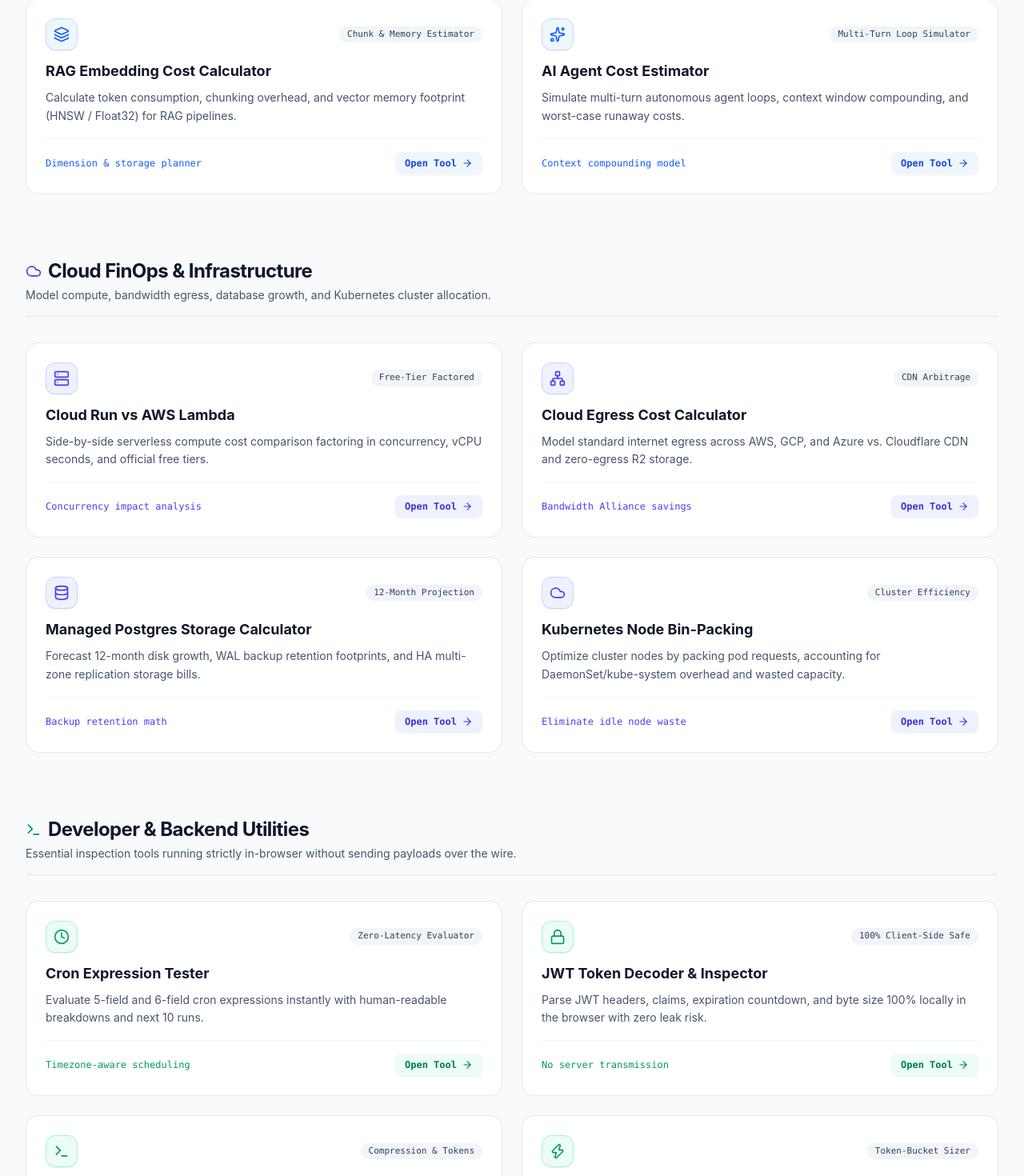
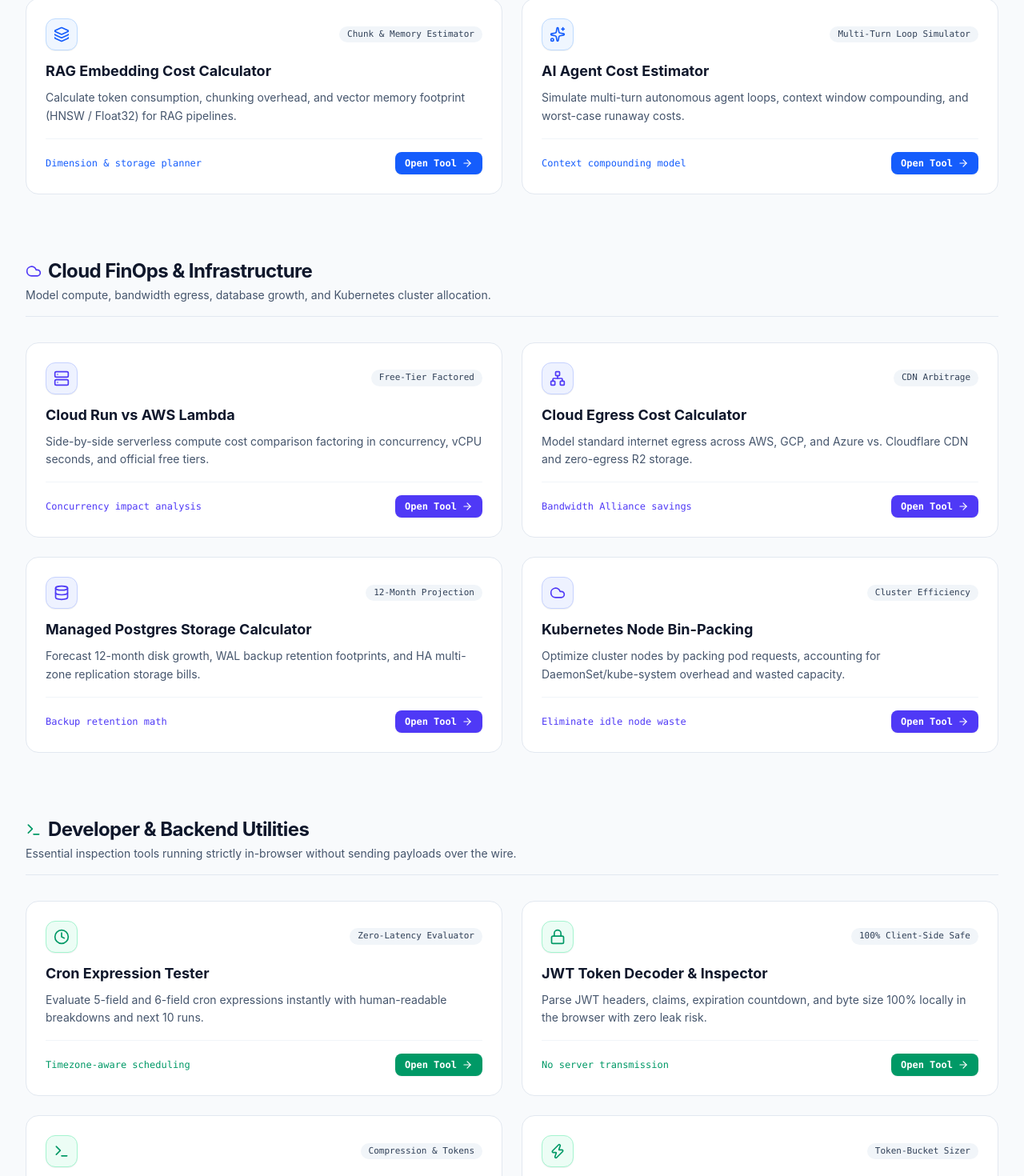
Before and after one commit to haseeb0505/devopskit, a Next.js app: page / in a window 1280 px wide. Shown: the part 1065-2535 px from the top of the page at 80% size. Built offline with nearby package versions, Linux system fonts and the light colour scheme.

Commit message:
style: use solid vibrant action button style for Open Tool

```diff
--- a/src/app/page.tsx
+++ b/src/app/page.tsx
@@ -218,7 +218,7 @@ export default function HomePage() {
                 </div>
                 <div className="pt-4 border-t border-slate-100 flex items-center justify-between text-xs font-mono">
                   <span className="text-blue-600 font-medium">{tool.highlight}</span>
-                  <span className="inline-flex items-center gap-1.5 px-3 py-1.5 rounded-lg bg-blue-50 text-blue-700 font-semibold group-hover:bg-blue-600 group-hover:text-white transition-all shadow-xs">
+                  <span className="inline-flex items-center gap-1.5 px-3 py-1.5 rounded-lg bg-blue-600 text-white font-semibold whitespace-nowrap shadow-xs group-hover:bg-blue-700 transition-colors">
                     Open Tool <ArrowRight className="h-3.5 w-3.5 group-hover:translate-x-0.5 transition-transform" />
                   </span>
                 </div>
@@ -269,7 +269,7 @@ export default function HomePage() {
                 </div>
                 <div className="pt-4 border-t border-slate-100 flex items-center justify-between text-xs font-mono">
                   <span className="text-indigo-600 font-medium">{tool.highlight}</span>
-                  <span className="inline-flex items-center gap-1.5 px-3 py-1.5 rounded-lg bg-indigo-50 text-indigo-700 font-semibold group-hover:bg-indigo-600 group-hover:text-white transition-all shadow-xs">
+                  <span className="inline-flex items-center gap-1.5 px-3 py-1.5 rounded-lg bg-indigo-600 text-white font-semibold whitespace-nowrap shadow-xs group-hover:bg-indigo-700 transition-colors">
                     Open Tool <ArrowRight className="h-3.5 w-3.5 group-hover:translate-x-0.5 transition-transform" />
                   </span>
                 </div>
@@ -320,7 +320,7 @@ export default function HomePage() {
                 </div>
                 <div className="pt-4 border-t border-slate-100 flex items-center justify-between text-xs font-mono">
                   <span className="text-emerald-600 font-medium">{tool.highlight}</span>
-                  <span className="inline-flex items-center gap-1.5 px-3 py-1.5 rounded-lg bg-emerald-50 text-emerald-700 font-semibold group-hover:bg-emerald-600 group-hover:text-white transition-all shadow-xs">
+                  <span className="inline-flex items-center gap-1.5 px-3 py-1.5 rounded-lg bg-emerald-600 text-white font-semibold whitespace-nowrap shadow-xs group-hover:bg-emerald-700 transition-colors">
                     Open Tool <ArrowRight className="h-3.5 w-3.5 group-hover:translate-x-0.5 transition-transform" />
                   </span>
                 </div>
```
